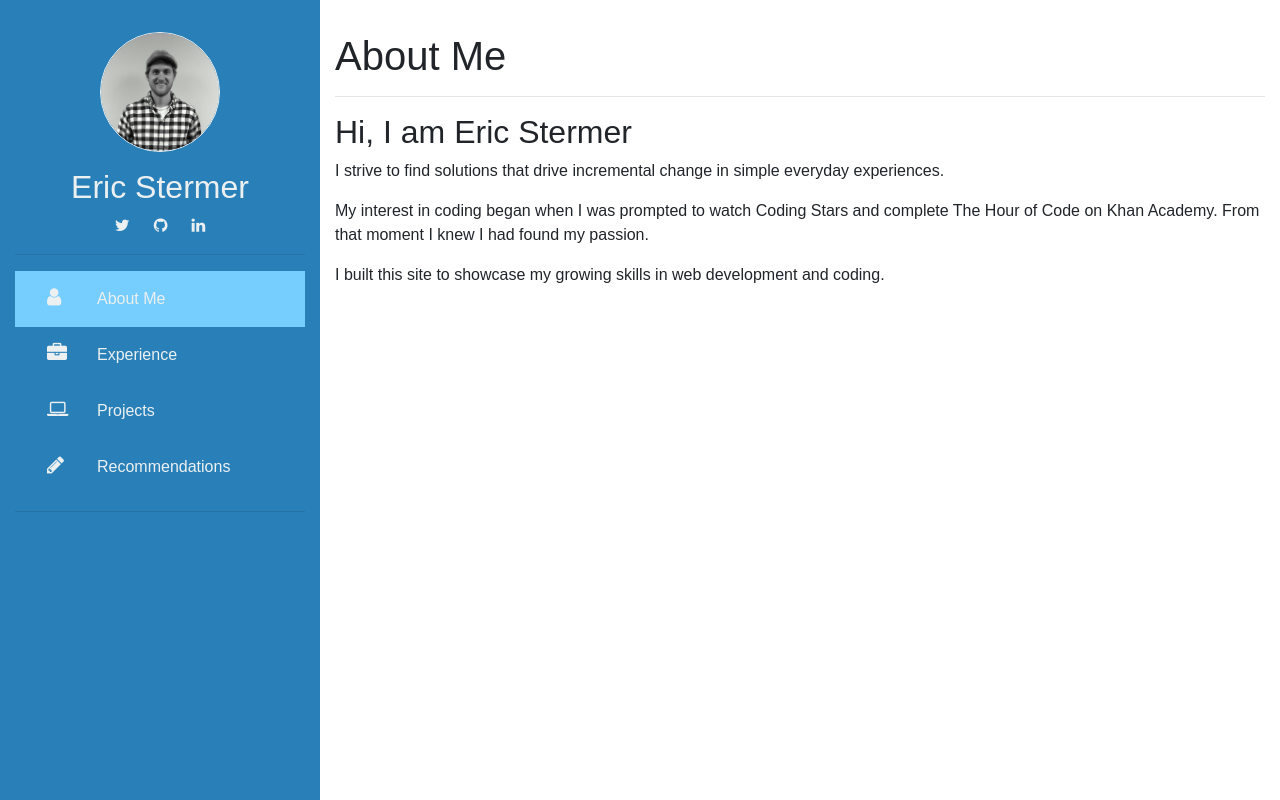
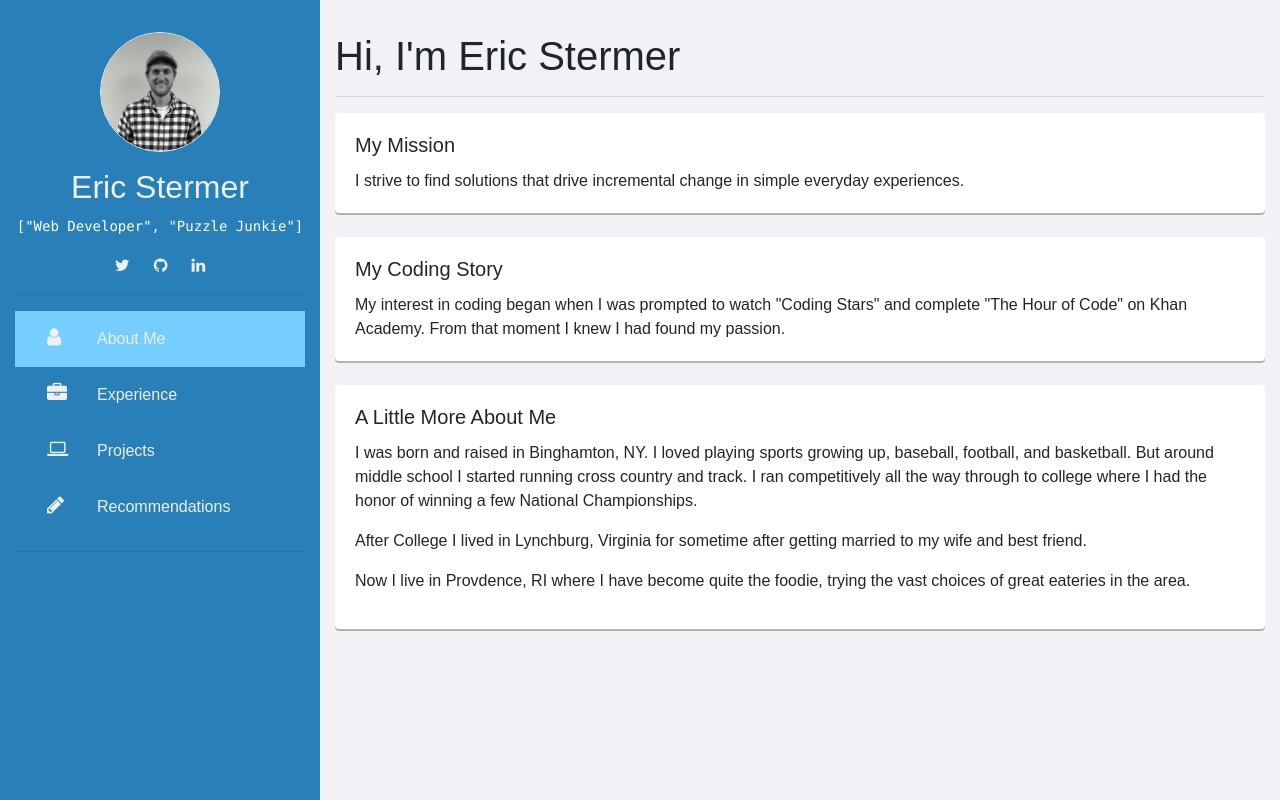
Before and after one commit to estermer/portfolio_v3, a React (Create React App) app: page / in a window 1280 px wide. Built offline with nearby package versions, Linux system fonts and the light colour scheme.

Commit message:
added some cards to the pages and filled in some content

```diff
--- a/src/components/AboutMePage.jsx
+++ b/src/components/AboutMePage.jsx
@@ -1,17 +1,49 @@
 import React from 'react';
+import { Card, CardBody, CardTitle, CardText } from 'reactstrap';
 
 const AboutMePage = () => (
   <div>
-    <h2>Hi, I am Eric Stermer</h2>
+    <Card>
+      <CardBody>
+        <CardTitle>My Mission</CardTitle>
+        <CardText>
+          I strive to find solutions that drive incremental change in simple everyday experiences.
+        </CardText>
+      </CardBody>
+    </Card>
 
-    <p>I strive to find solutions that drive incremental change in simple everyday experiences.</p>
+    <Card>
+      <CardBody>
+        <CardTitle>My Coding Story</CardTitle>
+        <CardText>
+          My interest in coding began when I was prompted to watch &quot;Coding Stars&quot; and
+          complete &quot;The Hour of Code&quot; on Khan Academy. From that moment I knew I had found
+          my passion.
+        </CardText>
+      </CardBody>
+    </Card>
 
-    <p>
-      My interest in coding began when I was prompted to watch Coding Stars and complete The Hour of
-      Code on Khan Academy. From that moment I knew I had found my passion.
-    </p>
-
-    <p>I built this site to showcase my growing skills in web development and coding.</p>
+    <Card>
+      <CardBody>
+        <CardTitle>A Little More About Me</CardTitle>
+        <CardText>
+          <p>
+            I was born and raised in Binghamton, NY. I loved playing sports growing up, baseball,
+            football, and basketball. But around middle school I started running cross country and
+            track. I ran competitively all the way through to college where I had the honor of
+            winning a few National Championships.
+          </p>
+          <p>
+            After College I lived in Lynchburg, Virginia for sometime after getting married to my
+            wife and best friend.
+          </p>
+          <p>
+            Now I live in Provdence, RI where I have become quite the foodie, trying the vast
+            choices of great eateries in the area.
+          </p>
+        </CardText>
+      </CardBody>
+    </Card>
     {/* <a style={{ color: 'black' }} href="https://www.youtube.com/watch?v=dU1xS07N-FA">
       Coding Stars
     </a> */}
--- a/src/components/Content.jsx
+++ b/src/components/Content.jsx
@@ -3,6 +3,8 @@ import PropTypes from 'prop-types';
 import { Container } from 'reactstrap';
 import PageContainer from './PageContainer';
 import AboutMePage from './AboutMePage';
+import RecommendationsPage from './RecommendationsPage';
+import ExperiencePage from './ExperiencePage';
 
 const Content = ({ activeNavItem }) => (
   <div className="content">
@@ -14,7 +16,7 @@ const Content = ({ activeNavItem }) => (
       ) : null}
       {activeNavItem === 'Experience' ? (
         <PageContainer title={activeNavItem}>
-          <p>I have content for {activeNavItem} page</p>
+          <ExperiencePage />
         </PageContainer>
       ) : null}
       {activeNavItem === 'Projects' ? (
@@ -24,7 +26,7 @@ const Content = ({ activeNavItem }) => (
       ) : null}
       {activeNavItem === 'Recommendations' ? (
         <PageContainer title={activeNavItem}>
-          <p>I have content for {activeNavItem} page</p>
+          <RecommendationsPage />
         </PageContainer>
       ) : null}
     </Container>
--- /dev/null
+++ b/src/components/ExperiencePage.jsx
@@ -0,0 +1,34 @@
+import React from 'react';
+import { Card, CardBody, CardTitle, CardText } from 'reactstrap';
+
+const ExperiencePage = () => (
+  <div>
+    <Card>
+      <CardBody>
+        <CardTitle>Languages and Frameworks</CardTitle>
+        <CardText>
+          HTML, CSS, JavaScript, jQuery, React, Ruby, Rails, MEAN, SQL, Java, Bootstrap
+        </CardText>
+      </CardBody>
+    </Card>
+
+    <Card>
+      <CardBody>
+        <CardTitle>Management Deployment</CardTitle>
+        <CardText>Git, GitHub, Command Line, Vagrant, NPM, Webpack, Maven, Gradle</CardText>
+      </CardBody>
+    </Card>
+
+    <Card>
+      <CardBody>
+        <CardTitle>Methodologies</CardTitle>
+        <CardText>
+          Object Oriented Programming, MVC Pattern, Test-Driven Development, Responsive Design,
+          Authentication, User Stories, ERDs, Wireframing, Agile Development/Scrum
+        </CardText>
+      </CardBody>
+    </Card>
+  </div>
+);
+
+export default ExperiencePage;
--- a/src/components/PageContainer.jsx
+++ b/src/components/PageContainer.jsx
@@ -3,7 +3,7 @@ import PropTypes from 'prop-types';
 
 const PageContainer = ({ title, children }) => (
   <div>
-    <h1>{title}</h1>
+    {title === 'About Me' ? <h1>Hi, I&apos;m Eric Stermer</h1> : <h1>{title}</h1>}
     <hr />
     {children}
   </div>
--- /dev/null
+++ b/src/components/RecommendationsPage.jsx
@@ -0,0 +1,65 @@
+import React from 'react';
+import { Card, CardBody, CardText } from 'reactstrap';
+
+const RecomendationsPage = () => (
+  <div>
+    <Card>
+      <CardBody>
+        <CardText>
+          <p>
+            <i>
+              &ldquo;We hired Eric right out of General Assembly. I knew in our first conversation
+              that he was smart and could get things done! This proved true throughout his time at
+              Datarista. He initially started first on the front end, working with React and Redux,
+              then moved into a full stack role where he worked on parts of our back end, as well. I
+              highly recommend Eric for a software engineering position.&rdquo;
+            </i>
+          </p>
+          <p>
+            - Dave Costantino, <i>CTO, Datarista Inc.</i>
+          </p>
+        </CardText>
+      </CardBody>
+    </Card>
+
+    <Card>
+      <CardBody>
+        <CardText>
+          <p>
+            <i>
+              &ldquo;We hired Eric for his first professional developer job coming out of the
+              General Assembly Developer Immersive. From the start he was clearly a very smart guy
+              and we felt that with time he would learn the business aspects of being a developer.
+              He quickly adapted his problem solving and critical thinking and we were proud to
+              promote him from Jr. Developer to Full Stack Engineer, a title he rightly earned. He
+              is personable, optimistic and hard working and delivers results. I would highly
+              recommend Eric as a developer.&rdquo;
+            </i>
+          </p>
+          <p>
+            - Pat Sabatino, <i>CEO, Datarista Inc.</i>
+          </p>
+        </CardText>
+      </CardBody>
+    </Card>
+
+    <Card>
+      <CardBody>
+        <CardText>
+          <p>
+            <i>
+              &ldquo;Eric is an amazing instructor! Dedicated, prepared and patient. He taught me a
+              ton in a short time. He has a great teaching style and I will be forever grateful for
+              his contributions to my education.&rdquo;
+            </i>
+          </p>
+          <p>
+            - Patrick McCarty, <i>Student, GA Web Development Immersive</i>
+          </p>
+        </CardText>
+      </CardBody>
+    </Card>
+  </div>
+);
+
+export default RecomendationsPage;
--- a/src/components/SiteTitle.jsx
+++ b/src/components/SiteTitle.jsx
@@ -5,6 +5,9 @@ const SiteTitle = () => (
   <div className="site-title">
     <Avatar />
     <h2>Eric Stermer</h2>
+    <p>
+      <code>[&quot;Web Developer&quot;, &quot;Puzzle Junkie&quot;]</code>
+    </p>
   </div>
 );
 
--- a/src/styles/index.css
+++ b/src/styles/index.css
@@ -1,7 +1,12 @@
 body {
+  background-color: #f1f2f6;
   font-family: sans-serif;
   margin: 0;
   padding: 0;
+}
+
+code {
+  color: white;
 }
 
 .container {
@@ -71,6 +76,16 @@ body {
 }
 /* Content Container */
 
+/* Cards */
+.card {
+  border: none;
+  margin-bottom: 1.5rem;
+  -webkit-box-shadow: 0px 2px 0px 0px rgba(179, 179, 179, 1);
+  -moz-box-shadow: 0px 2px 0px 0px rgba(179, 179, 179, 1);
+  box-shadow: 0px 2px 0px 0px rgba(179, 179, 179, 1);
+}
+/* Cards */
+
 /* @media */
 @media only screen and (min-width: 768px) {
   /* Sidebar */
```
Also changed, not shown: src/components/ProjectsPage.jsx (added).
